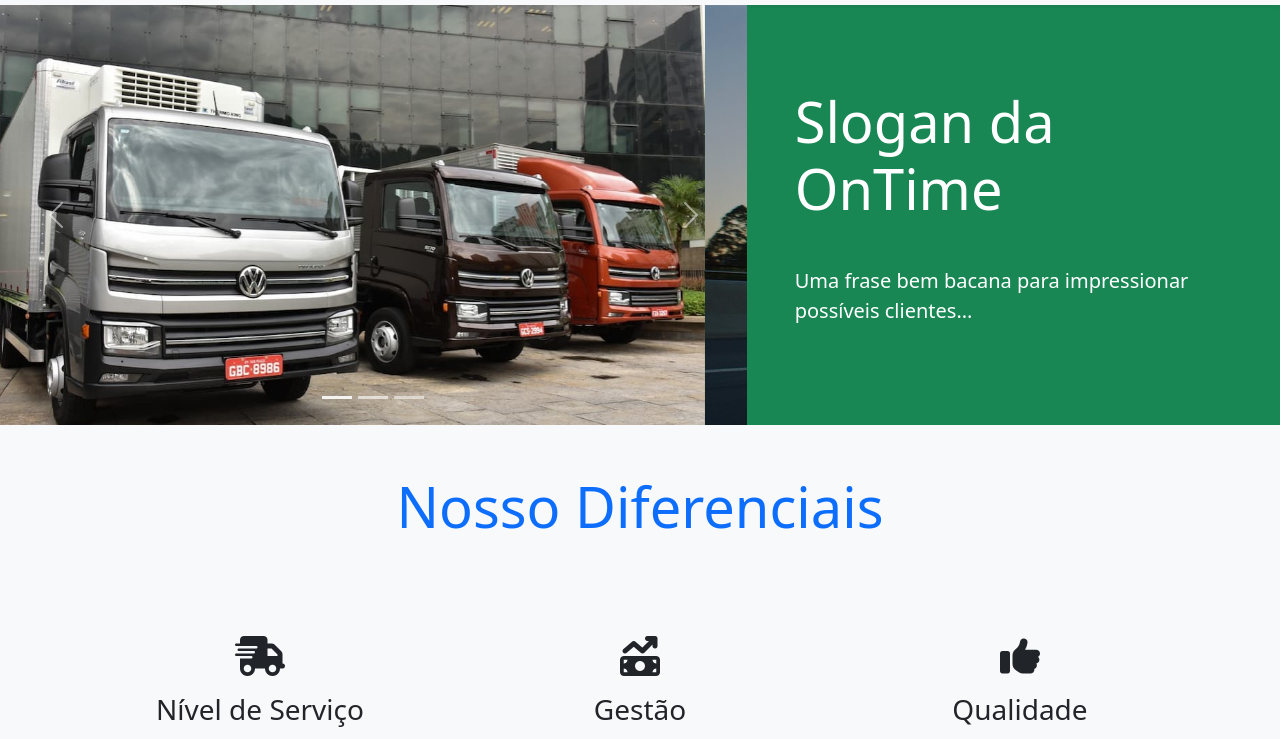
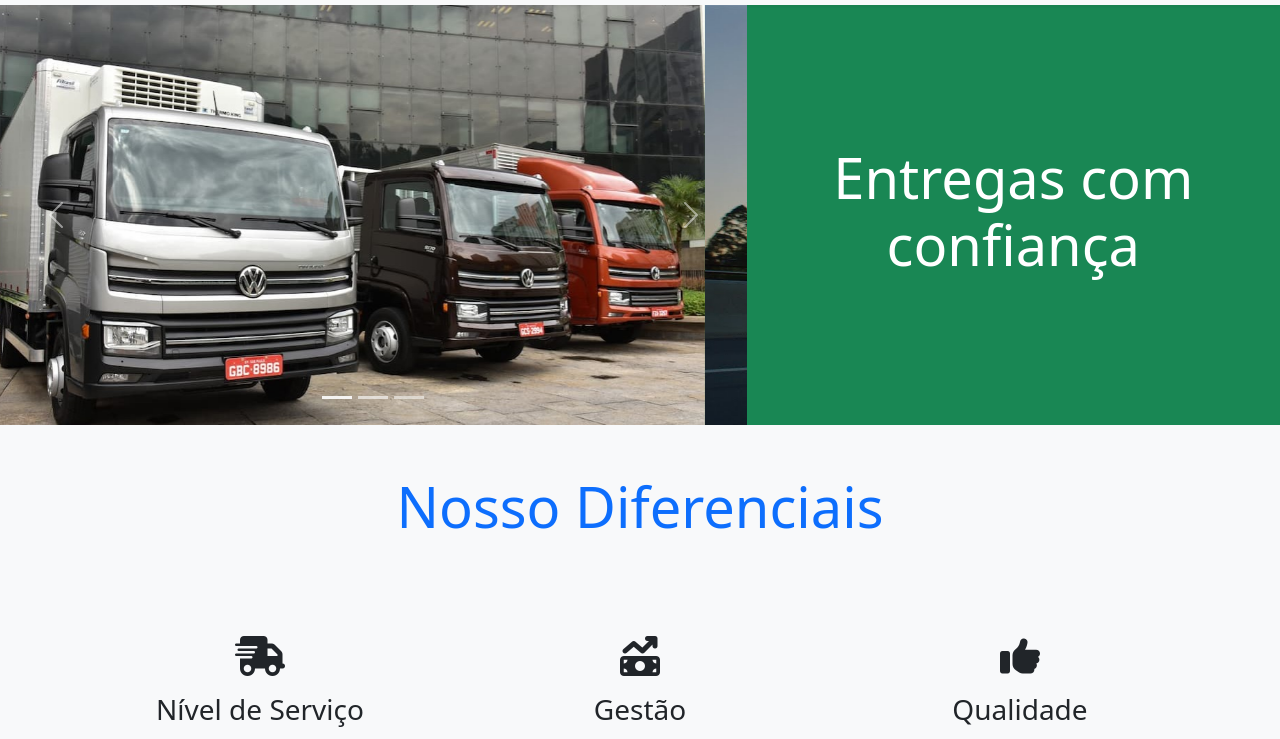
Before and after one commit to meleu/alop, a plain HTML site: page ontime/index.html in a window 1280 px wide. Shown: the part 61-800 px from the top of the page. Drawn offline with nearby package versions, Linux system fonts and the light colour scheme.

Commit message:
placeholder text

```diff
--- a/ontime/index.html
+++ b/ontime/index.html
@@ -85,8 +85,8 @@
       <!-- hero text -->
       <div class="col-lg-5 p-5 d-flex flex-column justify-content-evenly">
         <!-- TODO: -->
-        <h1 class="display-4">Slogan da OnTime</h1>
-        <p class="lead">Uma frase bem bacana para impressionar possíveis clientes...</p>
+        <h1 class="display-4 text-center">Entregas com confiança</h1>
+        <!-- <p class="lead">Uma frase bem bacana para impressionar possíveis clientes...</p> -->
       </div>
     </div>
   </div>
```
